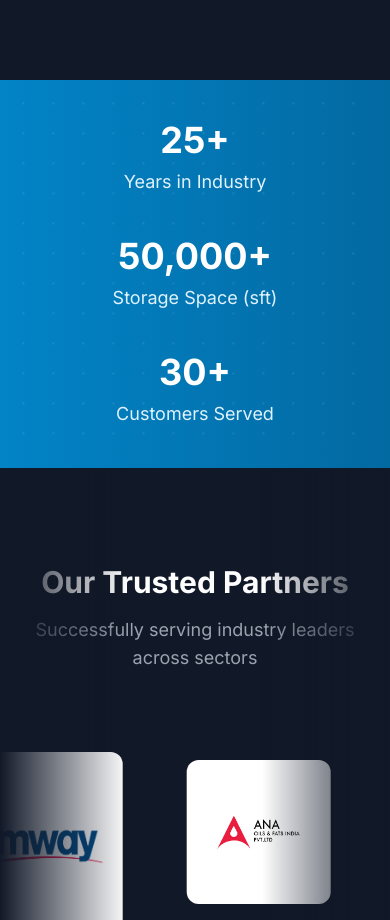
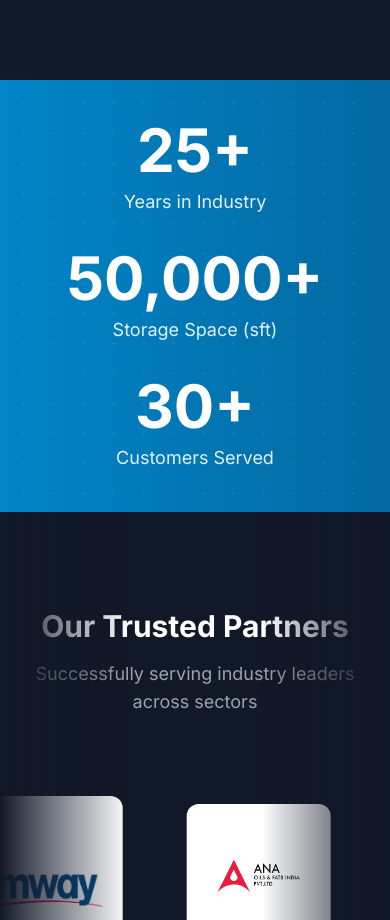
Before and after one commit to Abhinav-Kotta/saiyana-warehouse, a Next.js app in the folder logistics-website/: page / in a window 390 px wide. Shown: the part 3360-4280 px from the top of the page. Built offline with nearby package versions, Linux system fonts and the light colour scheme.

Commit message:
fixed spacing

```diff
--- a/logistics-website/src/components/sections/Stats.tsx
+++ b/logistics-website/src/components/sections/Stats.tsx
@@ -86,8 +86,8 @@ export default function Stats() {
         </div>
       </div>
 
-      <div className="container max-w-4xl mx-auto px-6">
-        <div className="grid grid-cols-1 md:grid-cols-3 gap-y-10 md:gap-8 text-center">
+      <div className="container mx-auto px-4 max-w-5xl">
+        <div className="grid grid-cols-1 md:grid-cols-3 text-center gap-8">
           {stats.map((stat, index) => (
             <motion.div
               key={stat.label}
@@ -97,7 +97,7 @@ export default function Stats() {
               className="text-white group"
             >
               <motion.div
-                className="text-4xl font-bold mb-2"
+                className="text-6xl font-bold mb-2 w-full"
                 whileHover={{ scale: 1.05 }}
                 transition={{ type: "spring", stiffness: 300 }}
               >
```
